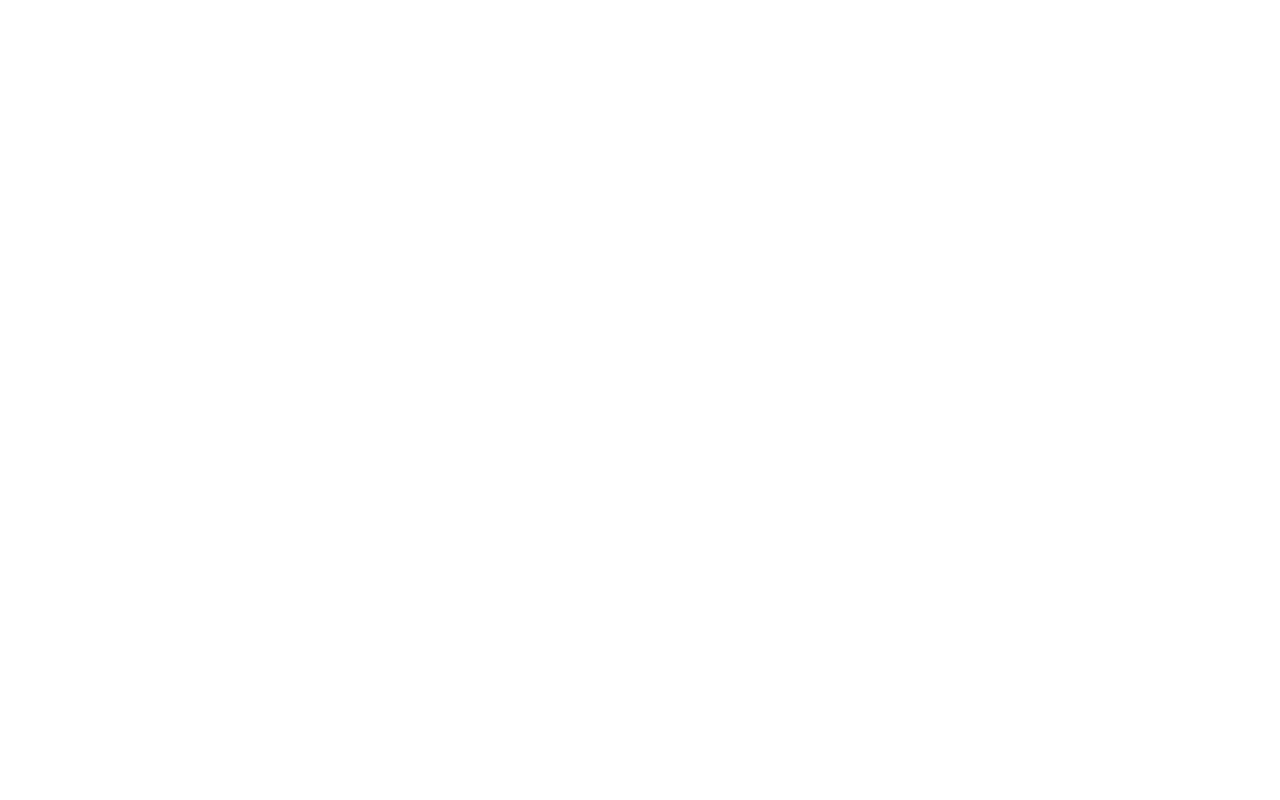
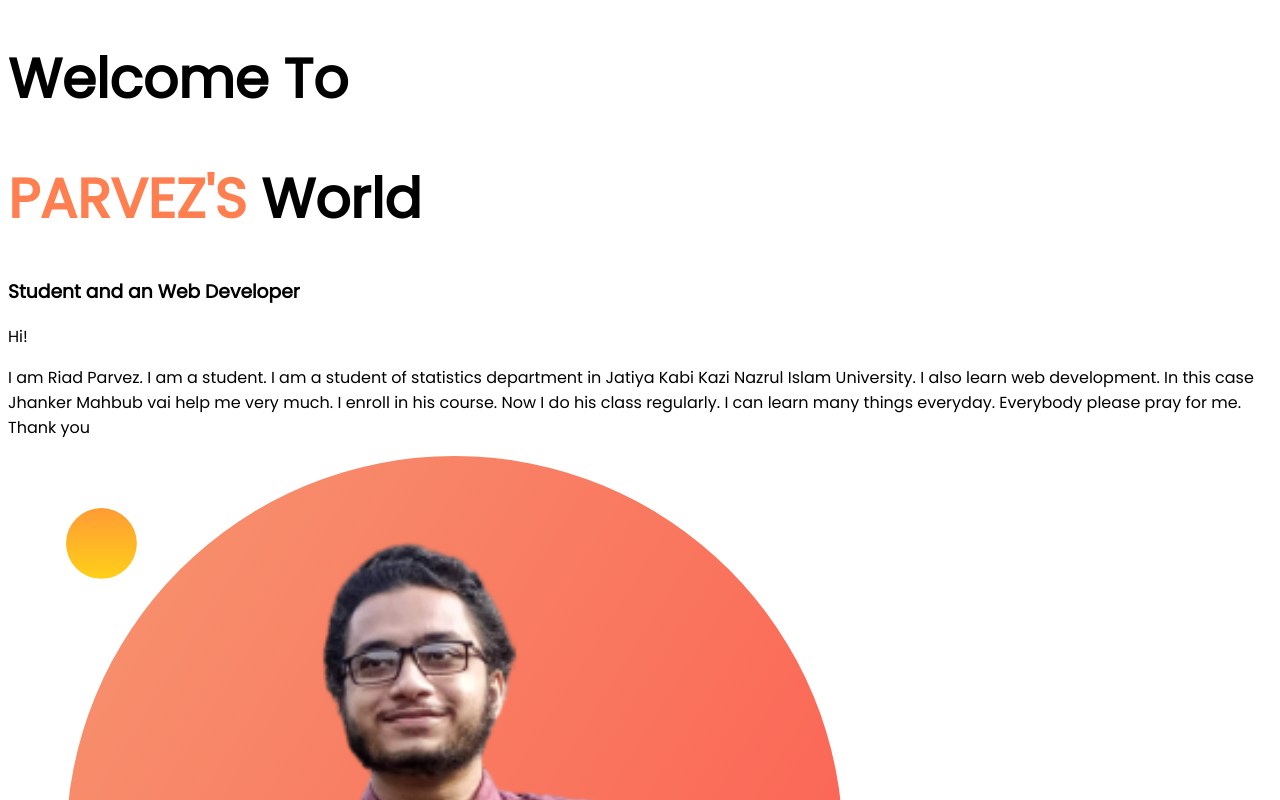
Before and after one commit to Parvez004/developer-portfolio, a plain HTML site: page index.html in a window 1280 px wide. Shown: the top 800 px of the page. Drawn offline with Linux system fonts and the light colour scheme.

Commit message:
mone porse na

```diff
--- a/index.html
+++ b/index.html
@@ -6,8 +6,16 @@
     <meta name="viewport" content="width=device-width, initial-scale=1.0">
     <title>Parvez's portfolio</title>
     <link rel="stylesheet" href="style.css">
+    <link rel="preconnect" href="https://fonts.googleapis.com">
+<link rel="preconnect" href="https://fonts.gstatic.com" crossorigin>
+<link href="https://fonts.googleapis.com/css2?family=Poppins&display=swap" rel="stylesheet">
 </head>
 <body>
-
+    <h1>Welcome To</h1>
+    <h1> <span class="parvez">PARVEZ'S</span> World</h1>
+    <h3 class="size1"> Student and an Web Developer</h3>
+    <p>Hi!</p>
+    <p>I am Riad Parvez. I am a student. I am a student of statistics department in Jatiya Kabi Kazi Nazrul Islam University. I also learn web development. In this case Jhanker Mahbub vai help me very much. I enroll in his course. Now I do his class regularly. I can learn many things everyday. Everybody please pray for me. Thank you</p>
+    <img src="my-bg.png" alt="">
 </body>
 </html>
--- a/style.css
+++ b/style.css
@@ -0,0 +1,12 @@
+body{
+    font-family: 'Poppins', sans-serif;
+}
+h1{
+    font-size: 55px;
+}
+.parvez{
+    color: coral;
+}
+.size1{
+    font-weight: bold;
+}
```
